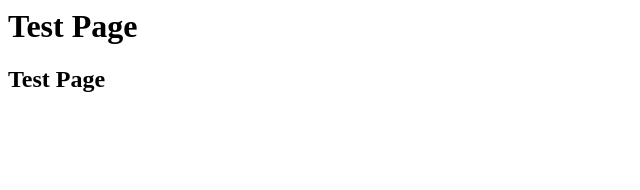
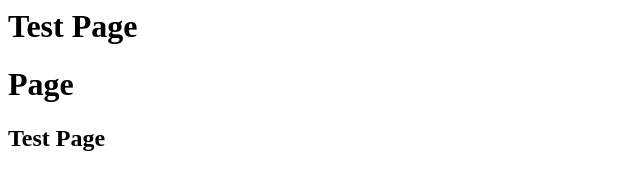
Before and after one commit to Bamini777/Testing, a plain HTML site: page index.html in a window 1280 px wide. Shown: the whole page, without its empty margins (0-640 px from the left). Drawn offline with Linux system fonts and the light colour scheme.

Commit message:
Website updated in secondline

```diff
--- a/index.html
+++ b/index.html
@@ -1,6 +1,7 @@
 <html>
 <body>
 <h1> Test Page </h1>
+<h1>  Page </h1>
 <h2> Test Page </h2>
 </body>
 </html>
```
